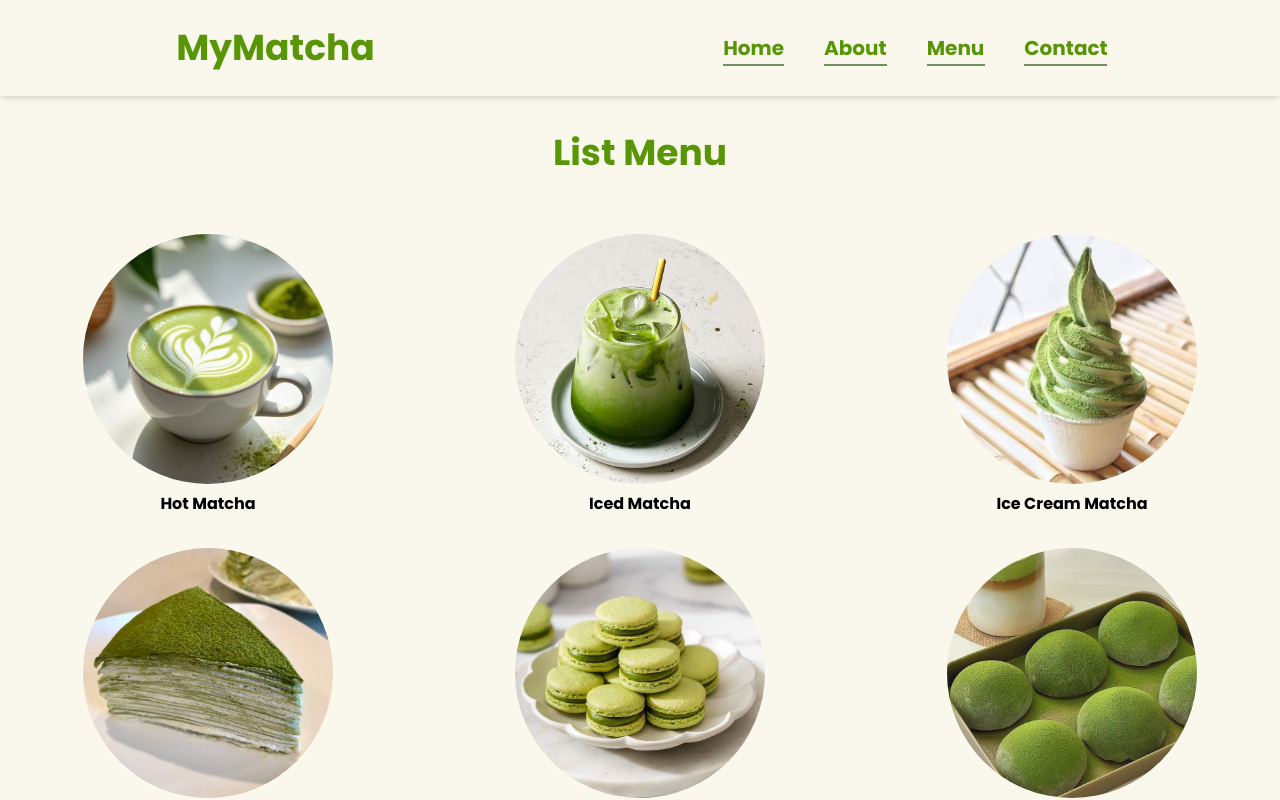
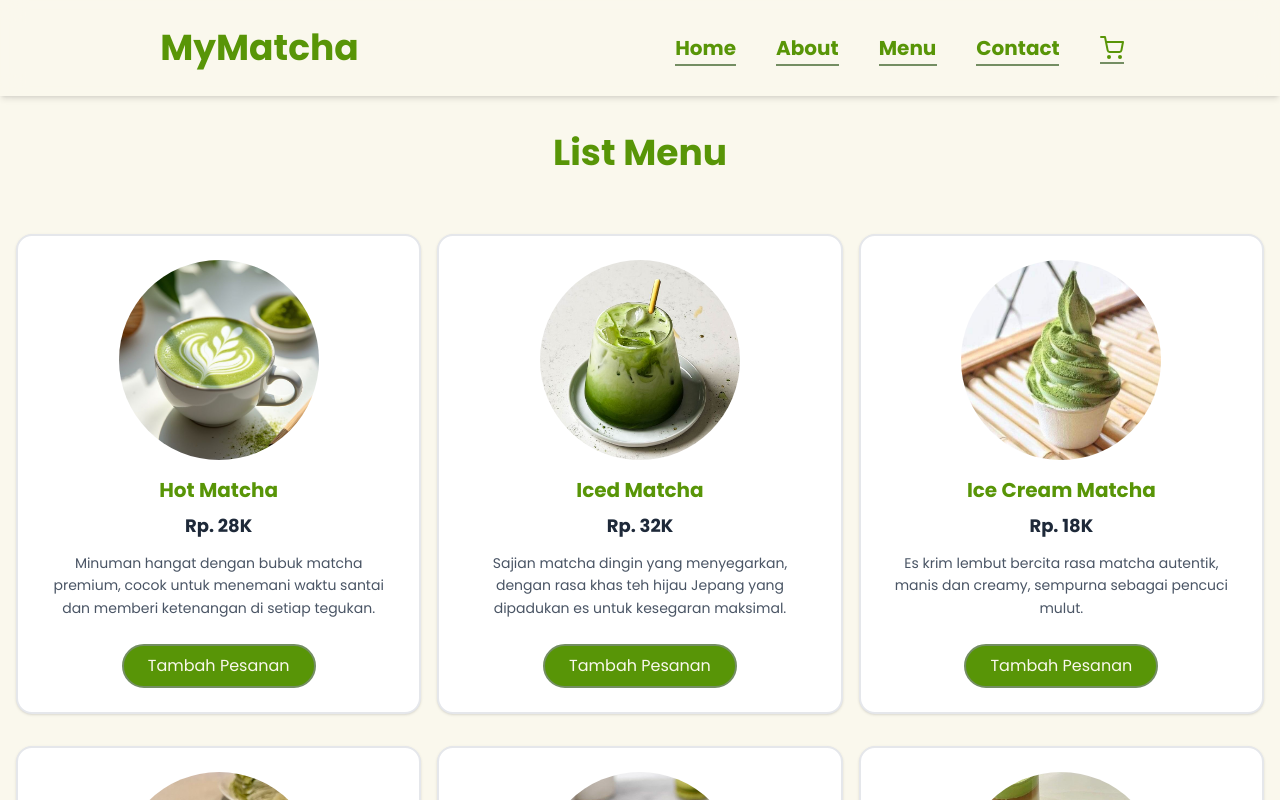
Before and after one commit to Adityarns/web-ecommerce, a React (Vite) app in the folder FrontEnd/: page /Menu in a window 1280 px wide. Shown: the top 800 px of the page. Built offline with nearby package versions, Linux system fonts and the light colour scheme.

Commit message:
Menambahkan harga dan keterangan pada data.js. memperbarui tampilan menu menjadi naik ketika kursor diarahkan(Hover). menambahkan icon shopping cart pada navbar

```diff
--- a/FrontEnd/src/components/Navbar.jsx
+++ b/FrontEnd/src/components/Navbar.jsx
@@ -1,6 +1,6 @@
 import { useEffect, useState } from "react";
 import { Link } from "react-router-dom";
-// import DataImage from "../data";
+import { ShoppingCart } from "react-feather";
 
 export default function Navbar() {
   const underlineClass =
@@ -75,6 +75,15 @@ export default function Navbar() {
             Contact <span className={underlineClass}></span>
           </Link>
         </li>
+        <li>
+          <Link
+            to={`/Contact`}
+            className="flex relative group text-xl font-bold md:hover:text-[#748E63]"
+          >
+            <ShoppingCart></ShoppingCart>{" "}
+            <span className={underlineClass}></span>
+          </Link>
+        </li>
       </ul>
     </div>
   );
--- a/FrontEnd/src/data.js
+++ b/FrontEnd/src/data.js
@@ -16,31 +16,43 @@ const MenuImage = [
     id: 1,
     gambar: HotMatcha,
     name: "Hot Matcha",
+    harga: 28,
+    ket: "Minuman hangat dengan bubuk matcha premium, cocok untuk menemani waktu santai dan memberi ketenangan di setiap tegukan."
   },
   {
     id: 2,
     gambar: IcedMatcha,
     name: "Iced Matcha",
+    harga: 32,
+    ket: "Sajian matcha dingin yang menyegarkan, dengan rasa khas teh hijau Jepang yang dipadukan es untuk kesegaran maksimal.",
   },
   {
     id: 3,
     gambar: IceCream,
     name: "Ice Cream Matcha",
+    harga: 18,
+    ket: "Es krim lembut bercita rasa matcha autentik, manis dan creamy, sempurna sebagai pencuci mulut.",
   },
   {
     id: 4,
     gambar: CripeImage,
     name: "Cripe Matcha",
+    harga: 25,
+    ket: "Cripe tipis bertekstur renyah yang dilapisi dengan krim matcha, memberikan perpaduan manis dan gurih dalam satu gigitan.",
   },
   {
     id: 4,
     gambar: Macarons,
     name: "Macarons Matcha",
+    harga: 27,
+    ket: "Kue mungil berwarna cantik dengan isian krim matcha lembut, manis, dan elegan sebagai camilan mewah.",
   },
   {
     id: 5,
     gambar: Mochi,
     name: "Mochi Matcha",
+    harga: 15,
+    ket: "Mochi kenyal dengan isian matcha manis, menghadirkan rasa tradisional Jepang dengan sentuhan modern.",
   },
 ];
 
--- a/FrontEnd/src/pages/Menu/Menu.jsx
+++ b/FrontEnd/src/pages/Menu/Menu.jsx
@@ -6,17 +6,43 @@ export default function Menu() {
       <h1 className="text-4xl/snug font-bold text-center text-[#589507]">
         List Menu
       </h1>
-      <div className="md:mt-14 mt-5 grid lg:grid-cols-3 md:grid-cols-2 sm:grid-cols-1 grid-cols-1 gap-x-4 gap-y-8 max-w-[1280px] mx-auto">
+      <div className="md:mt-14 mt-5 grid lg:grid-cols-3 md:grid-cols-2 sm:grid-cols-1 grid-cols-1 gap-x-4 gap-y-8 max-w-[1280px] mx-auto px-4">
         {MenuImage.map((menu) => (
-          <div className="flex flex-col items-center text-center" key={menu.id}>
-            <img
-              src={menu.gambar}
-              alt="Tools Image"
-              className="w-[250px] h-[250px] rounded-full object-cover "
-              loading="lazy"
-            />
-            <h4 className="mt-2 font-semibold">{menu.name}</h4>
-            <p className="text-sm text-gray-600">{menu.ket}</p>
+          <div
+            className="flex flex-col bg-white rounded-2xl border-2 border-gray-200 shadow-sm hover:border-[#589507] p-6 transition-all duration-300 hover:-translate-y-2 hover:shadow-xl cursor-pointer h-full"
+            key={menu.id}
+          >
+            {/* Image Section */}
+            <div className="flex justify-center mb-4">
+              <img
+                src={menu.gambar}
+                alt={menu.name}
+                className="w-[200px] h-[200px] rounded-full object-cover"
+                loading="lazy"
+              />
+            </div>
+
+            {/* Content Section */}
+            <div className="flex flex-col items-center text-center flex-grow">
+              <h2 className="font-bold text-[#589507] text-xl mb-2">
+                {menu.name}
+              </h2>
+              <p className="font-semibold text-lg text-gray-800 mb-3">
+                Rp. {menu.harga}K
+              </p>
+              <p className="text-sm text-gray-600 leading-relaxed mb-6 px-2 flex-grow">
+                {menu.ket}
+              </p>
+            </div>
+
+            {/* Button Section */}
+            <div className="flex justify-center">
+              <button
+                className="py-2 px-6 bg-[#589507] text-[#FAF8ED] rounded-3xl border-2 border-[#748E63] hover:bg-[#FAF8ED] hover:text-[#748E63] transition-colors duration-300 font-medium"
+              >
+                Tambah Pesanan
+              </button>
+            </div>
           </div>
         ))}
       </div>
```
